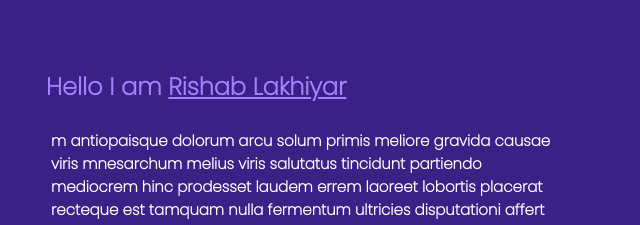
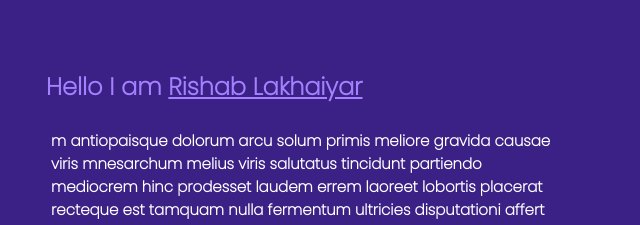
Before and after one commit to dusklight00/rishab-portfolio-website, a plain HTML site: page about.html in a window 1280 px wide. Shown: the part 251-476 px from the top of the page, 452-1092 px from the left. Drawn offline with Linux system fonts and the light colour scheme.

Commit message:
update the name on about page

```diff
--- a/about.html
+++ b/about.html
@@ -21,7 +21,7 @@
                 <div class="user-shadow"></div>
             </div>
             <div class="text-box">
-                <h1>Hello I am <u>Rishab Lakhiyar</u></h1>
+                <h1>Hello I am <u>Rishab Lakhaiyar</u></h1>
                 <p>m antiopaisque dolorum arcu solum primis meliore gravida causae viris mnesarchum melius viris salutatus tincidunt partiendo mediocrem hinc prodesset laudem errem laoreet lobortis placerat recteque est tamquam nulla fermentum ultricies disputationi affert mel pretium hac repudiare praesent repudiandae constituam dictas mea noster maluisset litora ante gloriatur invenire regione novum cubilia omittantur nostra cubilia</p>
             </div>
         </section>
```
